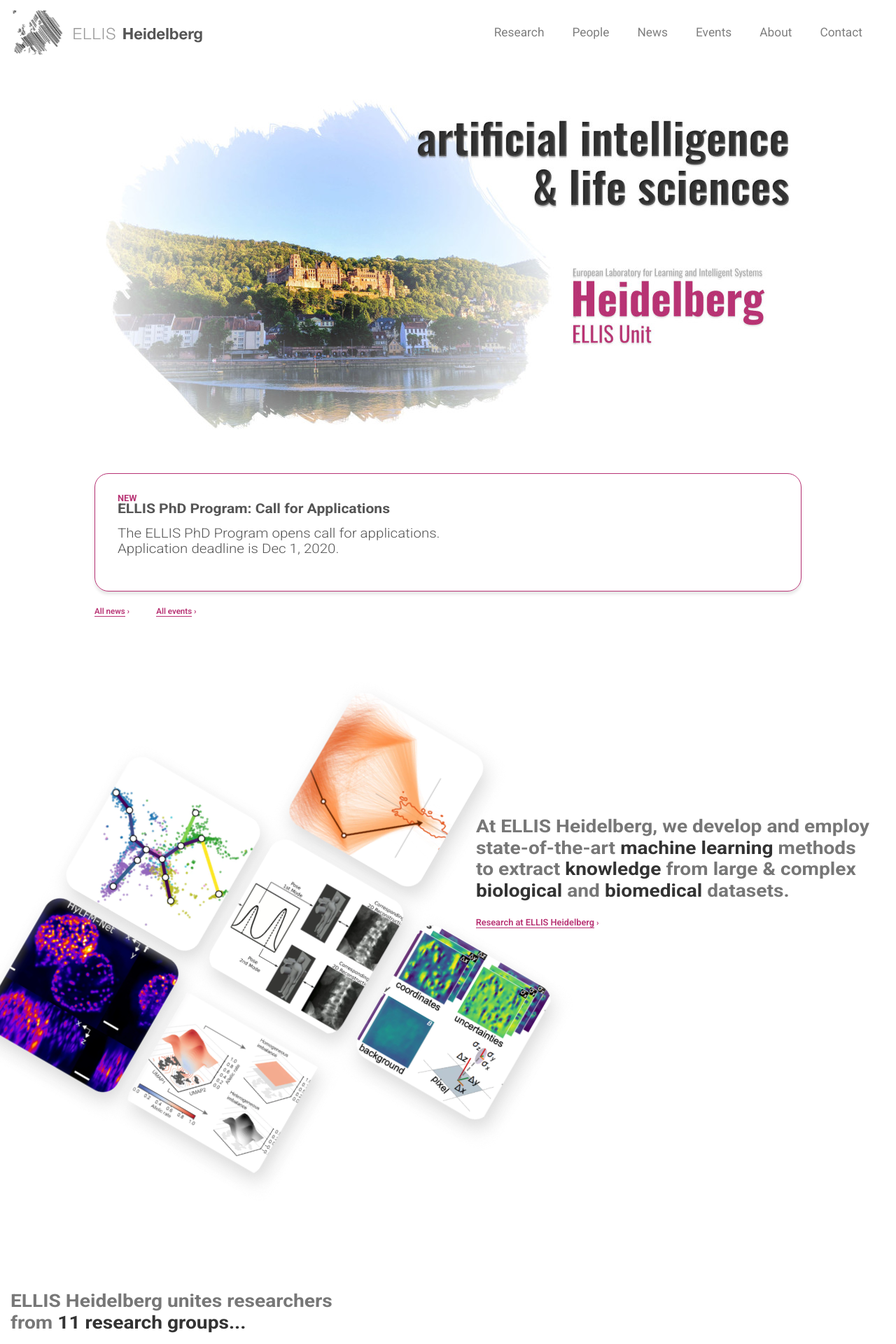
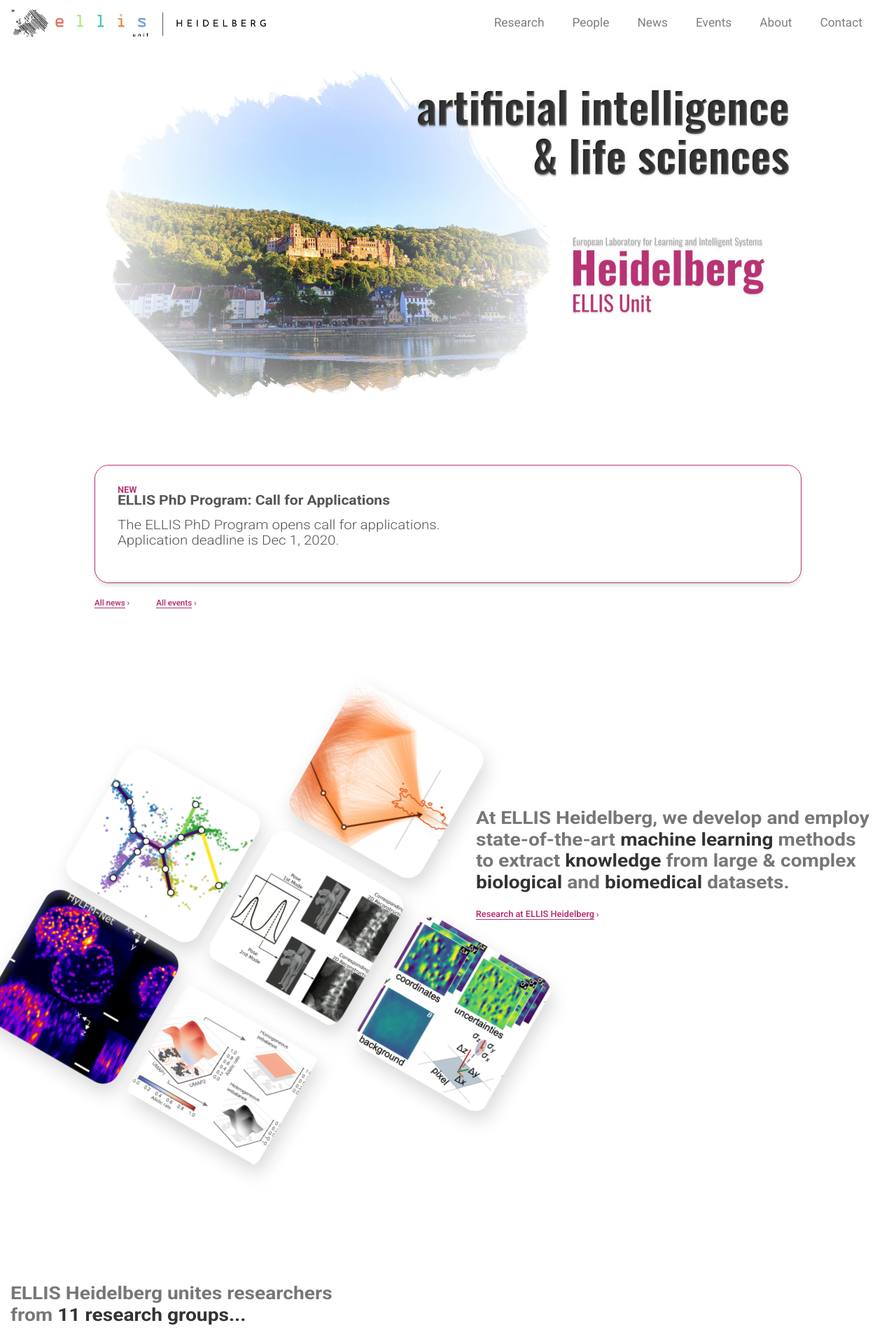
Before and after one commit to n-govindarajan/ellis-life-hd.github.io, a Jekyll site: the page built from pages/0-home.md, in a window 1280 px wide. Shown: the top 1920 px of the page at 70% size. Built offline with Jekyll 4.4.1, drawn with Linux system fonts in a browser that asks for light colours.

Commit message:
use new logo; remove carousel

```diff
--- a/_includes/brand-top.html
+++ b/_includes/brand-top.html
@@ -1,4 +1,4 @@
-<div class="container brand">
-    <img src="/assets/img/brand-top.jpg" class="w-100">
+<div class="container brand text-center">
+    <img src="/assets/img/brand-top.jpg">
 </div>
-<br /><br /><br />
+<br /><br />
--- a/_layouts/main.html
+++ b/_layouts/main.html
@@ -2,7 +2,7 @@
 layout: skeleton
 ---
 
-{% include carousel.html %}
+{% include brand-top.html %}
 {% include news-shortlist.html %}
 {% include brand-research.html %}
 {% include brand-people.html %}
--- a/_layouts/skeleton.html
+++ b/_layouts/skeleton.html
@@ -19,7 +19,7 @@
         </div>
         -->
         <nav class="navbar navbar-expand-md navbar-light bg-white container-xl" id="navbar-top">
-            <a class="navbar-brand" href="/" alt="{{ site.title }}"><img src="/assets/img/logo.svg" /></a>
+            <a class="navbar-brand" href="/" alt="{{ site.title }}"><img src="/assets/img/logo.png" /></a>
             <button class="navbar-toggler" type="button" data-toggle="collapse" data-target="#navbarCollapse" aria-controls="navbarCollapse" aria-expanded="false" aria-label="Toggle navigation">
                 <span class="navbar-toggler-icon"></span>
             </button>
@@ -41,10 +41,11 @@
         {{ content }}
     </main>
     <footer class="container-fluid">
+      <div class="container">
+        <div class="footer-head">
+          <img src="/assets/img/logo-dark.png"><div class="flexline"></div>
+        </div>
         <div class="footer-menu">
-        <div class="footer-head">
-          <img src="/assets/img/footer-head.png"><div class="flexline"></div>
-        </div>
           <div class="row">
             <ul class="col-md-4 col-sm-12">
               {%- for path in site.pages -%}
@@ -67,6 +68,7 @@
             </ul>
           </div>
         </div>
+      </div>
       <p class="text-center copyright">
         &copy; 2021 ELLIS Life Heidelberg
       </p>
--- a/assets/css/style.scss
+++ b/assets/css/style.scss
@@ -143,8 +143,11 @@
 .navbar {
   z-index: 99999;
 }
+.navbar-brand {
+  margin-right: 0.5em;
+}
 .navbar-brand img {
-  width: 300px;
+  height: 40px;
 }
 .nav-link {
   font-size: 13pt;
@@ -300,7 +303,7 @@
 }
 
 footer {
-  background-color: #555;
+  background-color: #3c3838;
   color: white;
   margin: 0;
   min-height: 500px;
@@ -325,7 +328,7 @@
 .footer-menu {
   position: absolute;
   left: 17vw;
-  top: 100px;
+  top: 120px;
   width: 350px;
 }
 
@@ -340,10 +343,12 @@
   flex-direction: row;
   align-items: center;
   margin-bottom: 20px;
+  padding-top: 50px;
 }
 
 .footer-head img {
-  width: 200px;
+  height: 40px;
+  margin-right: 20px;
 }
 
 .flexline{
@@ -393,5 +398,5 @@
 }
 
 .carousel-inner img {
-  height: 550px;
+  height: 525px;
 }
```
Also changed, not shown: assets/img/footer-head.png (deleted), assets/img/logo-dark.png (added), assets/img/logo.png, assets/img/logo.svg (deleted). Lines whose indentation alone changed are shown as unchanged.
